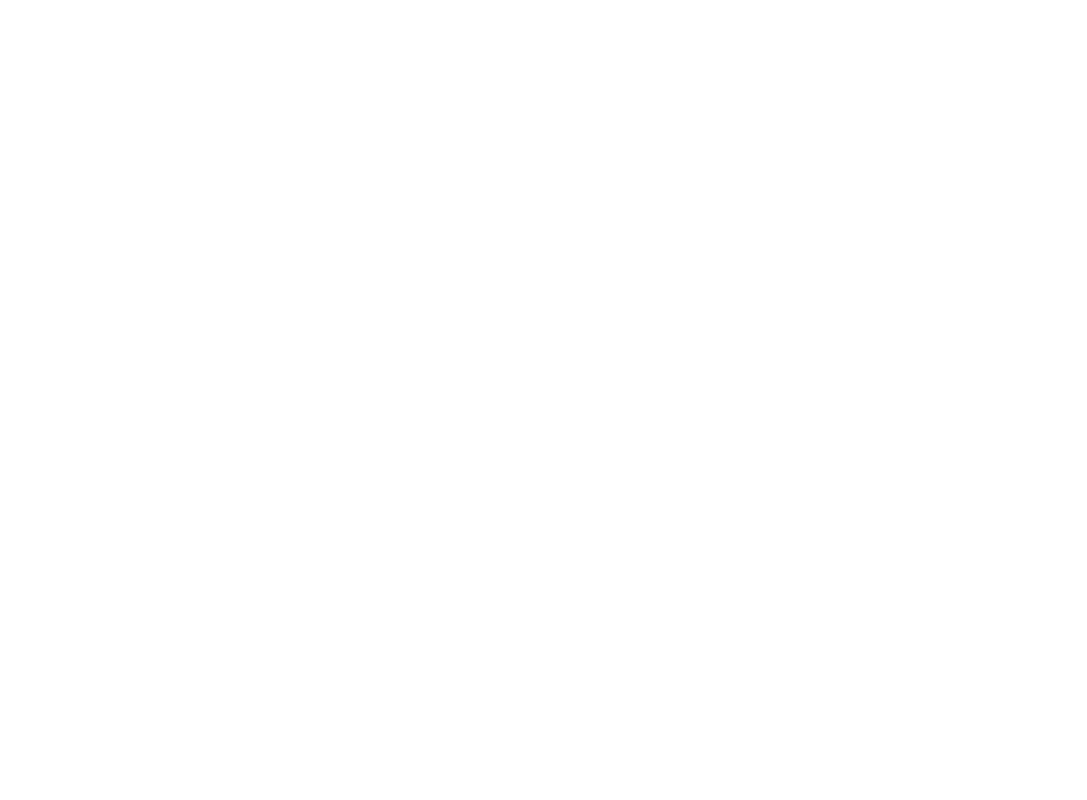
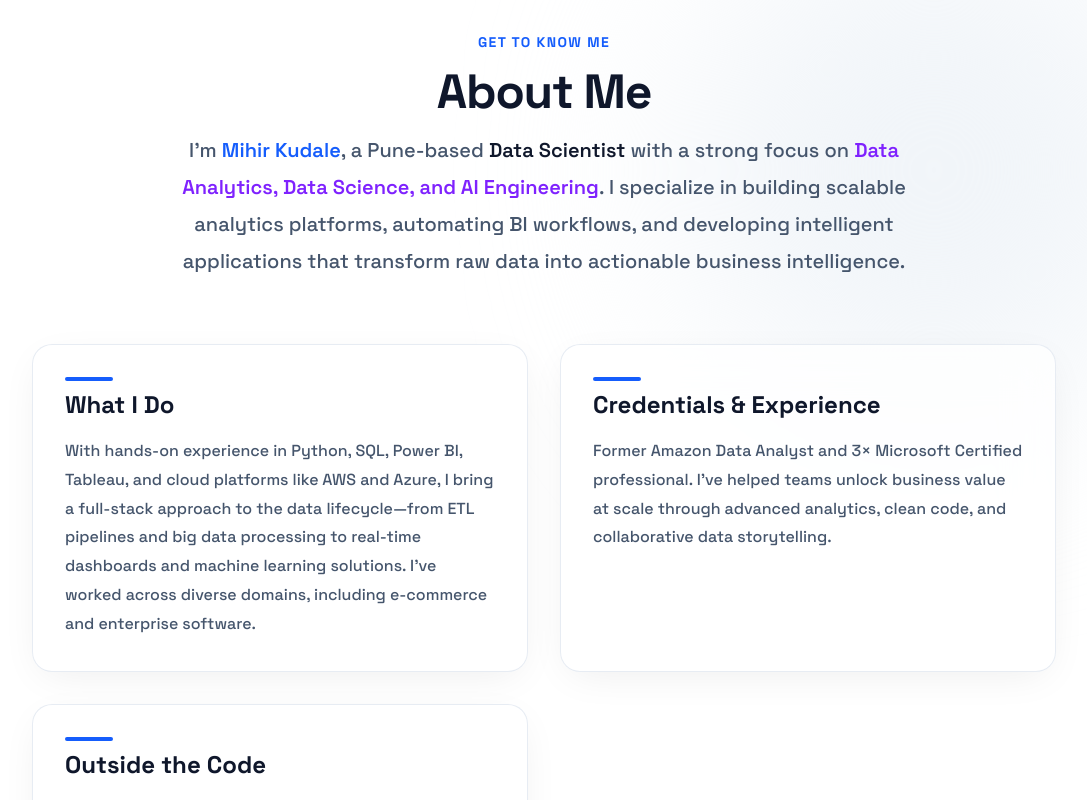
Before and after one commit to mihirkudale/mihirkudale-portfolio, a React (Vite) app: page / in a window 1280 px wide. Shown: the part 880-1680 px from the top of the page, without its empty margins (96-1183 px from the left). Built offline with nearby package versions, Linux system fonts and the light colour scheme.

Commit message:
update code

```diff
--- a/api/data/portfolio.json
+++ b/api/data/portfolio.json
@@ -44,7 +44,7 @@
     "experience": [
         {
             "company": "Integrated Consultancy Services",
-            "role": "Software Developer",
+            "role": "Software Developer - Data & AI",
             "location": "Pune, India",
             "duration": "Aug 2024 – Nov 2025"
         },
--- a/src/constants/aboutme.js
+++ b/src/constants/aboutme.js
@@ -3,7 +3,7 @@
   heading: "About Me",
   intro: {
     name: "Mihir Kudale",
-    title: "Software Developer",
+    title: "Data Scientist",
     focus: "Data Analytics, Data Science, and AI Engineering",
     description:
       "I specialize in building scalable analytics platforms, automating BI workflows, and developing intelligent applications that transform raw data into actionable business intelligence.",
--- a/src/constants/workexperience.js
+++ b/src/constants/workexperience.js
@@ -4,7 +4,7 @@
         location: "Pune, India",
         roles: [
             {
-                role: "Software Developer",
+                role: "Software Developer - Data & AI",
                 start: "2024-08",
                 end: "2025-11",
                 display: "Aug 2024 – Nov 2025",
```
